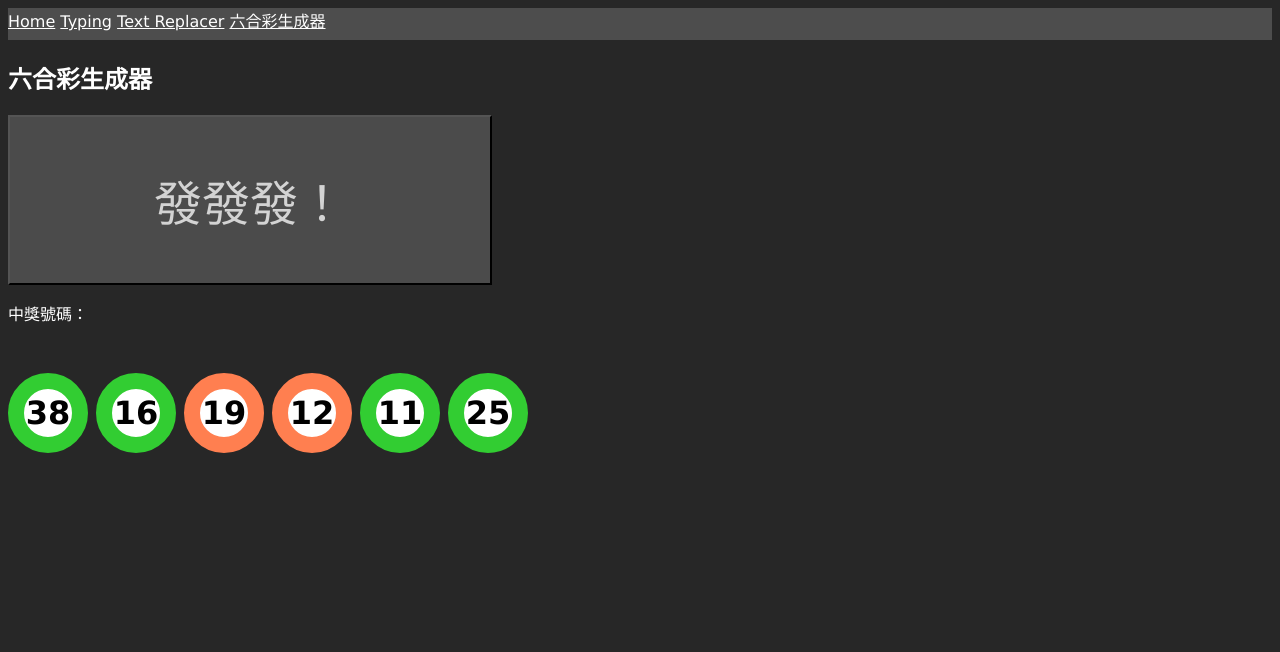
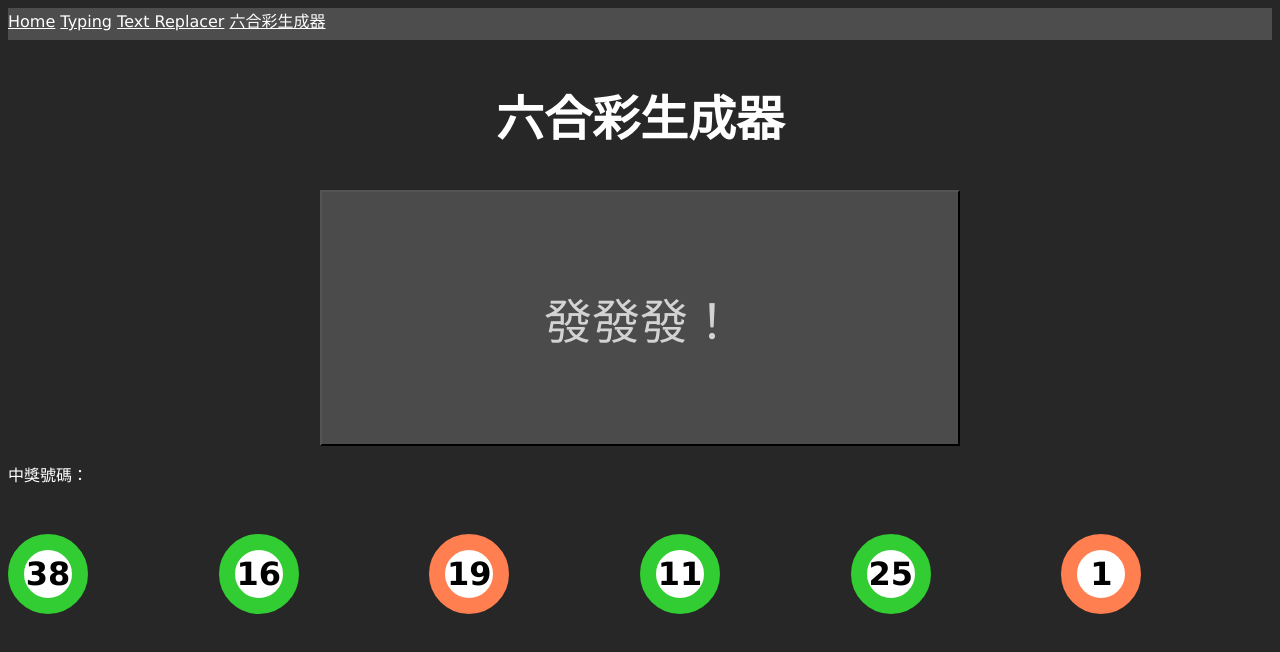
Before and after one commit to Shromeone/ShromeWeb, a SvelteKit app: page /big-6-generator in a window 1280 px wide. Both pictures are taken after a click on the button "發發發！". Shown: the top 652 px of the page. Built offline with nearby package versions, Linux system fonts and the light colour scheme.

Commit message:
Beautify Big 6 Generator

```diff
--- a/src/routes/big-6-generator/+page.svelte
+++ b/src/routes/big-6-generator/+page.svelte
@@ -9,7 +9,9 @@
     if (blueNums.includes(num)) return "skyblue";
     return "limegreen";
   }
-  const hotNumbers = [49, 22, 10, 24, 30, 13, 9, 33, 6, 4, 14];
+  const hotNumbers = [
+    49, 22, 10, 24, 30, 13, 9, 33, 6, 4, 14, 35, 12, 20, 28, 7, 34,
+  ];
   let currentNumbers = [];
   function generateNumbers() {
     const genNumbers = [];
@@ -23,19 +25,40 @@
 </script>
 
 <h2>六合彩生成器</h2>
-<button class="gen-btn" on:click={generateNumbers}> 發發發！</button>
+<div class="gen-btn-div">
+  <button class="gen-btn" on:click={generateNumbers}>發發發！</button>
+</div>
 <p>中獎號碼：</p>
-{#each currentNumbers as num}
-  <p style="border: 1rem solid {func(num)};" class="result-num">{num}</p>
-{/each}
+<div class="nums">
+  {#each currentNumbers as num}
+    <p style="border: 1rem solid {func(num)};" class="result-num">{num}</p>
+  {/each}
+</div>
 
 <style>
+  .gen-btn-div {
+    margin: 0%;
+    width: 100%;
+    display: flex;
+    justify-content: center;
+  }
   .gen-btn {
-    padding: 1em 3em;
+    width: 50vw;
+    height: 20vw;
     font-size: 3rem;
   }
 
+  h2 {
+    font-size: 3rem;
+    text-align: center;
+  }
+
+  .nums {
+    display: grid;
+    grid-template-columns: 1fr 1fr 1fr 1fr 1fr 1fr;
+  }
   .result-num {
+    flex-shrink: 0;
     display: inline-block;
     width: 3rem;
     height: 3rem;
@@ -45,8 +68,13 @@
     font-weight: bolder;
     font-size: 2rem;
     text-align: center;
-    vertical-align: middle;
     border-radius: 100rem;
     margin-right: 0.5rem;
   }
+
+  @media (max-width: 600px) {
+    .nums {
+      grid-template-columns: 1fr 1fr 1fr;
+    }
+  }
 </style>
```
